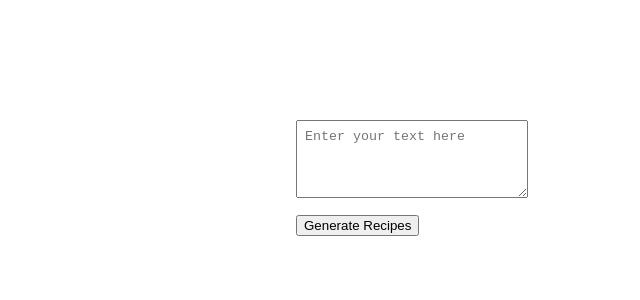
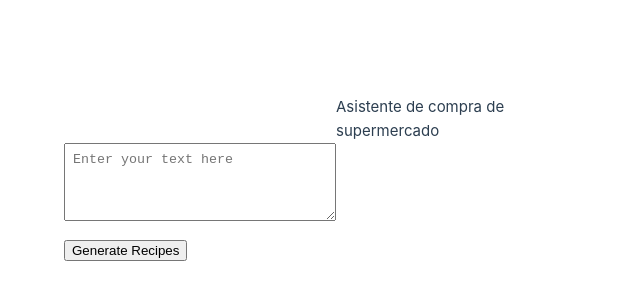
Before and after one commit to theripnono/AI-menu-shopping, a Vue app in the folder app/frontend/frontend/: page / in a window 1280 px wide. Shown: the part 222-522 px from the top of the page, without its empty margins (0-640 px from the left). Built offline with nearby package versions, Linux system fonts and the light colour scheme.

Commit message:
[FRONTEND] Cambios para mostrar datos

```diff
--- a/app/frontend/frontend/src/App.vue
+++ b/app/frontend/frontend/src/App.vue
@@ -3,35 +3,15 @@ import HelloWorld from './components/HelloWorld.vue'
 </script>
 
 <template>
-  <header>
-    <div class="wrapper">
       <HelloWorld/>
-    </div>
-  </header>
-
 </template>
 
 <style scoped>
+
 header {
   line-height: 1.5;
 }
 
-.logo {
-  display: block;
-  margin: 0 auto 2rem;
-}
 
-@media (min-width: 1024px) {
-  header {
-    display: flex;
-    place-items: center;
-    padding-right: calc(var(--section-gap) / 2);
-  }
 
-  header .wrapper {
-    display: flex;
-    place-items: flex-start;
-    flex-wrap: wrap;
-  }
-}
 </style>
--- a/app/frontend/frontend/src/components/HelloWorld.vue
+++ b/app/frontend/frontend/src/components/HelloWorld.vue
@@ -1,24 +1,30 @@
 <template>
   <div id="app">
     <h1>{{ message }}</h1>
-
+    <div>
+      <p>Asistente de compra de supermercado</p>
+    </div>
     <div>
       <textarea v-model="userText" placeholder="Enter your text here" rows="4" cols="50"></textarea>
       <button @click="submitText">Generate Recipes</button>
 
       <div v-if="isLoading">
-        <p>Loading...</p>
+        <h2>Qué te parece si cocinamos...</h2>
         <div class="spinner"></div>
       </div>
 
       <div v-else-if="serverResponse && serverResponse.length > 0">
-        <div v-for="(recipe, index) in serverResponse" :key="index">
-          <h2>Recipe: {{ recipe.receta }}</h2>
+      <div v-for="(recipe, index) in serverResponse" :key="index">
+        <h2>{{ recipe.receta }}</h2>
+        <div v-for="(ingrediente, ingKey) in recipe.ingredientes" :key="ingKey">
+          <h3>{{ ingrediente.nombre }}</h3> <!-- Nombre del ingrediente -->
           <ul>
-            <li v-for="(ingrediente, index) in recipe.ingredientes" :key="index">
-              {{ ingrediente.ingrediente }} - {{ ingrediente.qty }} {{ ingrediente.unit }}
+            <li v-for="(producto, prodIndex) in ingrediente.productos" :key="prodIndex">
+              {{ producto.product_name }} - {{ producto.product_brand }}
+              - {{ producto.price }}€
             </li>
           </ul>
+        </div>
         </div>
       </div>
     </div>
@@ -26,7 +32,7 @@
 </template>
 
 <script>
-import { ref, onMounted, toRaw } from 'vue';
+import { ref, onMounted } from 'vue';
 import axios from 'axios';
 
 export default {
@@ -54,17 +60,6 @@ export default {
         .then(response => {
 
           serverResponse.value = response.data.message;
-
-
-        //   jsn_response.value = (toRaw(serverResponse.value));
-
-        //   jsn_response.forEach((recipe) => {
-        //   console.log(recipe.receta);
-        //   recipe.ingredientes.forEach(ingredient => {
-        //   console.log(`${ingredient.ingrediente} - ${ingredient.qty} ${ingredient.unit}`);
-        //   });
-        // });
-
 
           isLoading.value = false;
         })
```
